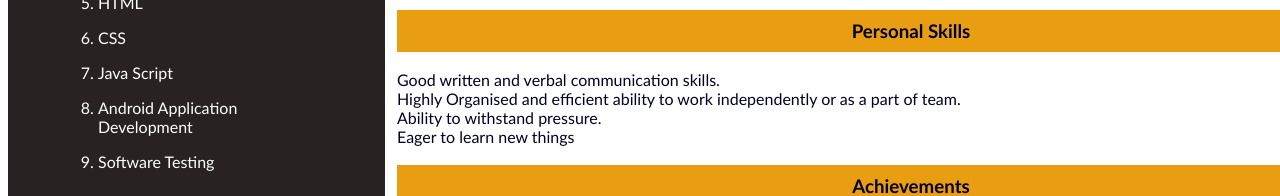
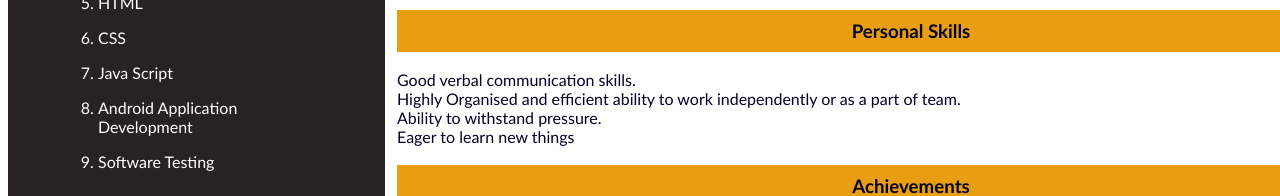
Before and after one commit to Sallu9007/resume, a plain HTML site: page index.html in a window 1280 px wide. Shown: the part 669-865 px from the top of the page. Drawn offline with Linux system fonts and the light colour scheme.

Commit message:
Update index.html

```diff
--- a/index.html
+++ b/index.html
@@ -108,7 +108,7 @@
                     College Of Engineering</p>
 
                 <h3 class="main-title">Personal Skills</h3>
-                <p>Good written and verbal communication skills.<br>Highly Organised and efficient ability to work
+                <p>Good verbal communication skills.<br>Highly Organised and efficient ability to work
                     independently or as a part of team.<br>Ability to withstand pressure.<br>Eager to learn new things
                 </p>
 
```
